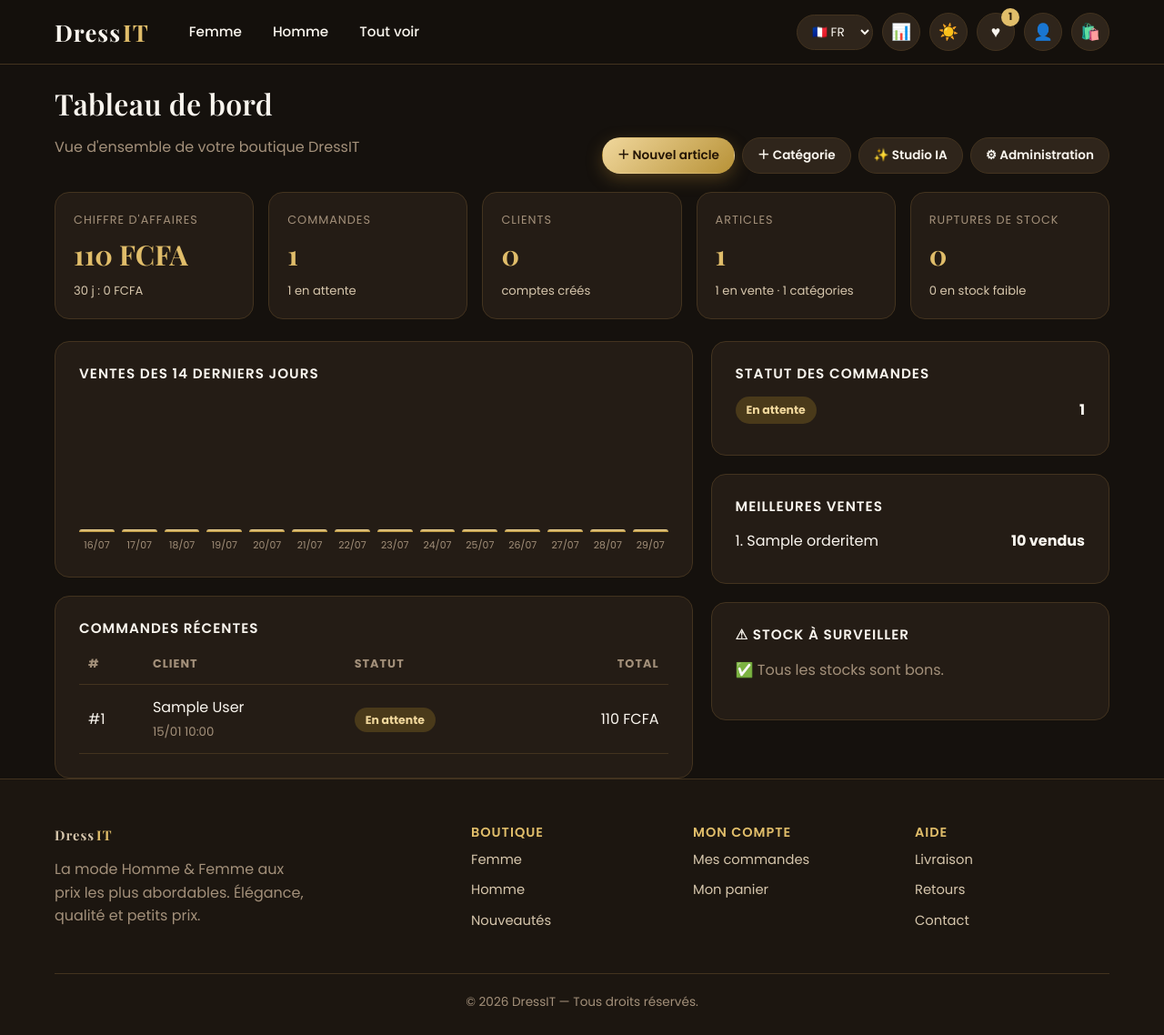
After one commit to AdjaAissatou/DressIT, a Django app: page /gestion/ in a window 1280 px wide. The commit adds this page. Shown: the whole page at 91% size. Run offline with Django 5.2, Linux system fonts and the light colour scheme; a user stored in the database is signed in; tables that the repository leaves empty hold one stand-in row (values such as "Sample post").

Commit message:
Ajouter tableau de bord de gestion, statistiques, stock et Studio IA
- 📊 Tableau de bord staff (/gestion) : chiffre d'affaires, commandes,
  clients, graphique des ventes sur 14 jours, répartition par statut,
  meilleures ventes, alertes de rupture et de stock faible
- 📥 Gestion du stock/disponibilité mise en avant (ruptures, stock faible)
- ✨ Studio IA (/gestion/studio-ia) :
  - génération de descriptions d'articles via l'API Claude (SDK Anthropic,
    modèle configurable, défaut claude-opus-5) avec repli hors-ligne
  - génération de visuels de marque à partir d'un modèle, téléchargeables
    ou attachables aux photos d'un article
- Lien Gestion (staff) dans l'en-tête, traductions EN, README complété

Co-Authored-By: Claude Opus 4.8 <noreply@anthropic.com>
Claude-Session: https://claude.ai/code/session_01BEvm9PbHWYZvehPmN8nYrB

```diff
--- a/requirements.txt
+++ b/requirements.txt
@@ -1,3 +1,6 @@
 Django>=5.1,<5.2
 Pillow>=10.0
 polib>=1.2
+# Optionnel : Studio IA (génération de descriptions avec Claude).
+# Nécessaire uniquement si vous définissez ANTHROPIC_API_KEY.
+anthropic>=0.60
--- a/static/css/dressit.css
+++ b/static/css/dressit.css
@@ -818,12 +818,52 @@ textarea.input { border-radius: var(--radius); }
     .promo-banner .btn { margin-left: 0; }
 }
 
+/* --------------------------------------------------------------- Tableau de bord */
+.dash-head { display: flex; align-items: flex-end; justify-content: space-between; gap: 16px; flex-wrap: wrap; margin: 24px 0 20px; }
+.dash-head h1 { margin: 0; }
+.dash-actions { display: flex; gap: 8px; flex-wrap: wrap; }
+.dash-title { font-family: var(--font-body); text-transform: uppercase; letter-spacing: 1px; font-size: 0.95rem; margin-top: 0; }
+
+.stat-grid { display: grid; grid-template-columns: repeat(auto-fit, minmax(190px, 1fr)); gap: 16px; margin-bottom: 24px; }
+.stat-tile {
+    background: var(--surface); border: 1px solid var(--border); border-radius: var(--radius);
+    padding: 20px; display: flex; flex-direction: column; gap: 4px;
+}
+.stat-tile.alert { border-color: #c05b5b; }
+.stat-label { font-size: 0.8rem; text-transform: uppercase; letter-spacing: 1px; color: var(--text-muted); }
+.stat-value { font-family: var(--font-title); font-size: 1.9rem; font-weight: 700; color: var(--accent); }
+.stat-sub { font-size: 0.82rem; color: var(--text-soft); }
+
+.dash-cols { display: grid; grid-template-columns: 1.6fr 1fr; gap: 20px; align-items: start; }
+
+.bar-chart { display: flex; align-items: flex-end; gap: 8px; height: 180px; padding-top: 10px; }
+.bar-col { flex: 1; display: flex; flex-direction: column; align-items: center; gap: 6px; height: 100%; justify-content: flex-end; }
+.bar {
+    width: 100%; min-height: 3px; border-radius: 6px 6px 0 0;
+    background: linear-gradient(180deg, var(--gold-soft), var(--gold-deep));
+    position: relative; transition: opacity var(--transition);
+}
+.bar:hover { opacity: 0.8; }
+.bar-count { position: absolute; top: -18px; left: 50%; transform: translateX(-50%); font-size: 0.7rem; color: var(--text-muted); }
+.bar-x { font-size: 0.68rem; color: var(--text-muted); white-space: nowrap; }
+
+.status-row { display: flex; justify-content: space-between; align-items: center; padding: 8px 0; border-bottom: 1px dashed var(--border); gap: 10px; }
+.status-row:last-child { border-bottom: none; }
+
+.ai-result {
+    margin-top: 18px; padding: 16px; background: var(--surface-2);
+    border: 1px solid var(--border); border-radius: var(--radius);
+}
+.ai-result p { margin: 0; }
+.ai-badge { display: inline-block; font-size: 0.75rem; font-weight: 700; padding: 3px 10px; border-radius: 20px; background: var(--accent); color: var(--accent-contrast); margin-bottom: 10px; }
+
 /* --------------------------------------------------------------- Responsive */
 @media (max-width: 960px) {
     .shop-layout, .cart-layout, .product-detail, .account-grid { grid-template-columns: 1fr; }
     .filters, .summary { position: static; }
     .footer-grid { grid-template-columns: 1fr 1fr; }
     .features-strip { grid-template-columns: 1fr 1fr; }
+    .dash-cols { grid-template-columns: 1fr; }
 }
 
 @media (max-width: 720px) {
--- a/store/urls.py
+++ b/store/urls.py
@@ -2,7 +2,7 @@
 
 from django.urls import path
 
-from . import views
+from . import staff, views
 from .models import Gender
 
 urlpatterns = [
@@ -44,4 +44,7 @@ urlpatterns = [
     path("compte/", views.account, name="account"),
     path("compte/commande/<int:order_id>/", views.order_detail, name="order_detail"),
     path("inscription/", views.signup, name="signup"),
+    # Gestion (staff)
+    path("gestion/", staff.dashboard, name="dashboard"),
+    path("gestion/studio-ia/", staff.ai_studio, name="ai_studio"),
 ]
--- a/templates/base.html
+++ b/templates/base.html
@@ -57,6 +57,10 @@
                     {% endfor %}
                 </select>
             </form>
+
+            {% if user.is_staff %}
+                <a href="{% url 'dashboard' %}" class="icon-btn" title="{% trans 'Gestion' %}">📊</a>
+            {% endif %}
 
             <button id="theme-toggle" class="icon-btn" title="{% trans 'Changer de thème' %}" aria-label="{% trans 'Changer de thème' %}">☀️</button>
 
--- /dev/null
+++ b/templates/store/dashboard.html
@@ -0,0 +1,135 @@
+{% extends "base.html" %}
+{% load i18n store_extras %}
+
+{% block title %}{% trans "Tableau de bord" %}{% endblock %}
+
+{% block content %}
+<div class="container">
+    <div class="dash-head">
+        <div>
+            <h1>{% trans "Tableau de bord" %}</h1>
+            <p class="muted">{% trans "Vue d'ensemble de votre boutique DressIT" %}</p>
+        </div>
+        <div class="dash-actions">
+            <a href="{% url 'admin:store_product_add' %}" class="btn btn-primary btn-sm">＋ {% trans "Nouvel article" %}</a>
+            <a href="{% url 'admin:store_category_add' %}" class="btn btn-ghost btn-sm">＋ {% trans "Catégorie" %}</a>
+            <a href="{% url 'ai_studio' %}" class="btn btn-ghost btn-sm">✨ {% trans "Studio IA" %}</a>
+            <a href="{% url 'admin:index' %}" class="btn btn-ghost btn-sm">⚙ {% trans "Administration" %}</a>
+        </div>
+    </div>
+
+    <!-- Cartes statistiques -->
+    <div class="stat-grid">
+        <div class="stat-tile">
+            <span class="stat-label">{% trans "Chiffre d'affaires" %}</span>
+            <span class="stat-value">{{ revenue|money }}</span>
+            <span class="stat-sub">{% trans "30 j" %} : {{ revenue_30|money }}</span>
+        </div>
+        <div class="stat-tile">
+            <span class="stat-label">{% trans "Commandes" %}</span>
+            <span class="stat-value">{{ orders_total }}</span>
+            <span class="stat-sub">{{ orders_pending }} {% trans "en attente" %}</span>
+        </div>
+        <div class="stat-tile">
+            <span class="stat-label">{% trans "Clients" %}</span>
+            <span class="stat-value">{{ customers }}</span>
+            <span class="stat-sub">{% trans "comptes créés" %}</span>
+        </div>
+        <div class="stat-tile">
+            <span class="stat-label">{% trans "Articles" %}</span>
+            <span class="stat-value">{{ products_count }}</span>
+            <span class="stat-sub">{{ active_products }} {% trans "en vente" %} · {{ categories_count }} {% trans "catégories" %}</span>
+        </div>
+        <div class="stat-tile {% if out_of_stock_count %}alert{% endif %}">
+            <span class="stat-label">{% trans "Ruptures de stock" %}</span>
+            <span class="stat-value">{{ out_of_stock_count }}</span>
+            <span class="stat-sub">{{ low_stock_count }} {% trans "en stock faible" %}</span>
+        </div>
+    </div>
+
+    <div class="dash-cols">
+        <div>
+            <!-- Graphique ventes -->
+            <div class="panel">
+                <h3 class="dash-title">{% trans "Ventes des 14 derniers jours" %}</h3>
+                <div class="bar-chart" role="img" aria-label="{% trans 'Ventes quotidiennes' %}">
+                    {% for d in days %}
+                    <div class="bar-col">
+                        <div class="bar" style="height:{{ d.height }}%" title="{{ d.date|date:'d/m' }} — {{ d.total|money }}">
+                            {% if d.count %}<span class="bar-count">{{ d.count }}</span>{% endif %}
+                        </div>
+                        <span class="bar-x">{{ d.date|date:"d/m" }}</span>
+                    </div>
+                    {% endfor %}
+                </div>
+            </div>
+
+            <!-- Commandes récentes -->
+            <div class="panel" style="margin-top:20px;">
+                <h3 class="dash-title">{% trans "Commandes récentes" %}</h3>
+                {% if recent_orders %}
+                <table class="table">
+                    <thead><tr>
+                        <th>#</th><th>{% trans "Client" %}</th><th>{% trans "Statut" %}</th><th style="text-align:right;">{% trans "Total" %}</th>
+                    </tr></thead>
+                    <tbody>
+                    {% for o in recent_orders %}
+                    <tr>
+                        <td><a href="{% url 'admin:store_order_change' o.id %}">#{{ o.id }}</a></td>
+                        <td>{{ o.full_name }}<br><small class="muted">{{ o.created_at|date:"d/m H:i" }}</small></td>
+                        <td><span class="status-pill status-{{ o.status }}">{{ o.get_status_display }}</span></td>
+                        <td style="text-align:right;">{{ o.total|money }}</td>
+                    </tr>
+                    {% endfor %}
+                    </tbody>
+                </table>
+                {% else %}<p class="muted">{% trans "Aucune commande pour l'instant." %}</p>{% endif %}
+            </div>
+        </div>
+
+        <div>
+            <!-- Répartition statuts -->
+            <div class="panel">
+                <h3 class="dash-title">{% trans "Statut des commandes" %}</h3>
+                {% for s in statuses %}
+                <div class="status-row">
+                    <span class="status-pill status-{{ s.code }}">{{ s.label }}</span>
+                    <strong>{{ s.n }}</strong>
+                </div>
+                {% empty %}<p class="muted">—</p>{% endfor %}
+            </div>
+
+            <!-- Meilleures ventes -->
+            <div class="panel" style="margin-top:20px;">
+                <h3 class="dash-title">{% trans "Meilleures ventes" %}</h3>
+                {% for p in top_products %}
+                <div class="status-row">
+                    <span>{{ forloop.counter }}. {{ p.product_name }}</span>
+                    <strong>{{ p.qty }} {% trans "vendus" %}</strong>
+                </div>
+                {% empty %}<p class="muted">{% trans "Pas encore de ventes." %}</p>{% endfor %}
+            </div>
+
+            <!-- Alertes stock -->
+            <div class="panel" style="margin-top:20px;">
+                <h3 class="dash-title">⚠ {% trans "Stock à surveiller" %}</h3>
+                {% for p in out_of_stock %}
+                <div class="status-row">
+                    <a href="{% url 'admin:store_product_change' p.id %}">{{ p.name }}</a>
+                    <span class="status-pill status-cancelled">{% trans "Épuisé" %}</span>
+                </div>
+                {% endfor %}
+                {% for p in low_stock %}
+                <div class="status-row">
+                    <a href="{% url 'admin:store_product_change' p.id %}">{{ p.name }}</a>
+                    <span class="status-pill status-pending">{{ p.stock }} {% trans "restants" %}</span>
+                </div>
+                {% endfor %}
+                {% if not out_of_stock and not low_stock %}
+                <p class="muted">✅ {% trans "Tous les stocks sont bons." %}</p>
+                {% endif %}
+            </div>
+        </div>
+    </div>
+</div>
+{% endblock %}
```
Also changed, not shown: compile_translations.py (+48 -0 lines), store/ai.py (added, +102 -0 lines), store/staff.py (added, +176 -0 lines), templates/store/ai_studio.html (added, +121 -0 lines), README.md, locale/en/LC_MESSAGES/django.po, 1 other file.
